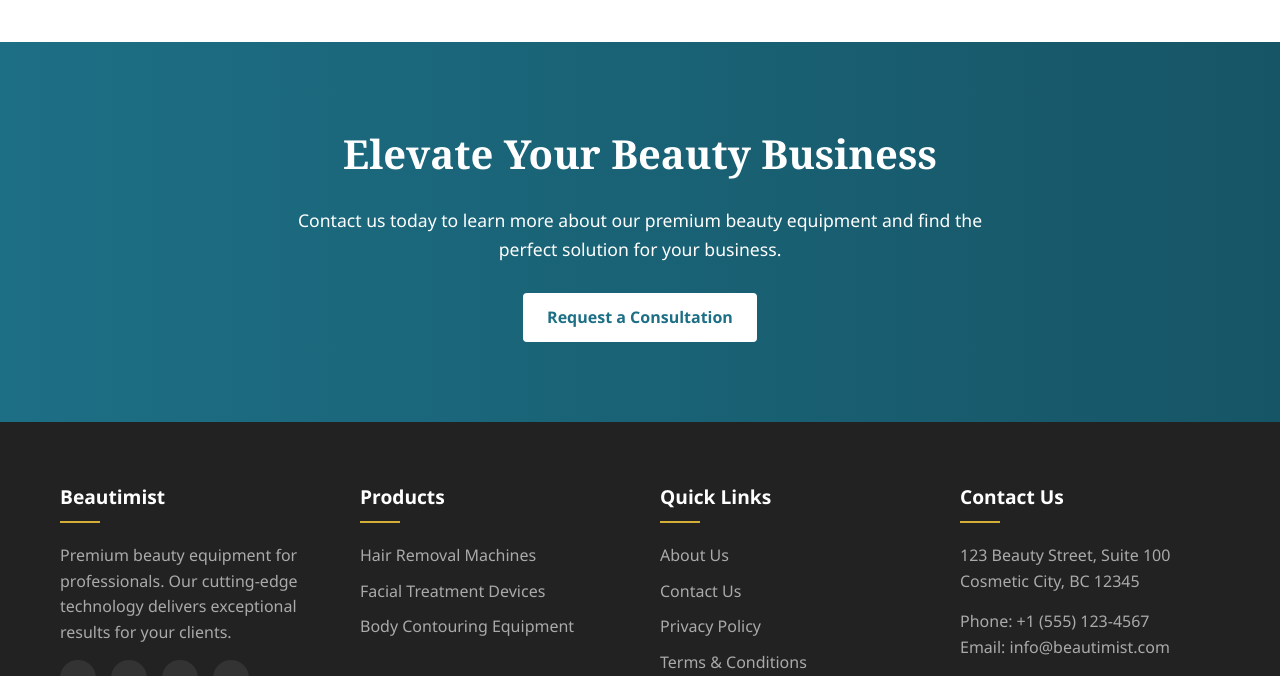
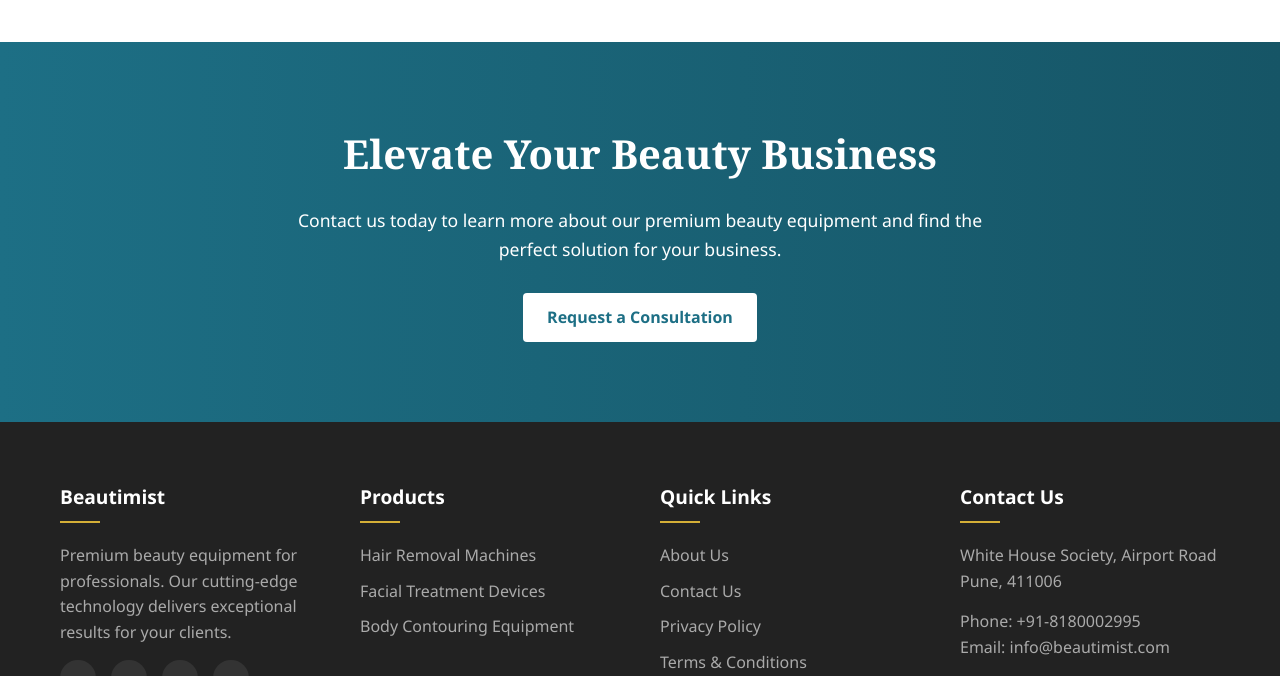
Before and after one commit to awahidansarire-afk/Beautimist, a plain HTML site: page index.html in a window 1280 px wide. Shown: the part 1938-2614 px from the top of the page. Drawn offline with Linux system fonts and the light colour scheme.

Commit message:
Update index.html

```diff
--- a/index.html
+++ b/index.html
@@ -601,8 +601,8 @@
                 </div>
                 <div class="footer-col">
                     <h3>Contact Us</h3>
-                    <p>123 Beauty Street, Suite 100<br>Cosmetic City, BC 12345</p>
-                    <p>Phone: +1 (555) 123-4567<br>Email: info@beautimist.com</p>
+                    <p> White House Society, Airport Road<br>Pune, 411006</p>
+                    <p>Phone: +91-8180002995<br>Email: info@beautimist.com</p>
                 </div>
             </div>
             <div class="footer-bottom">
```
